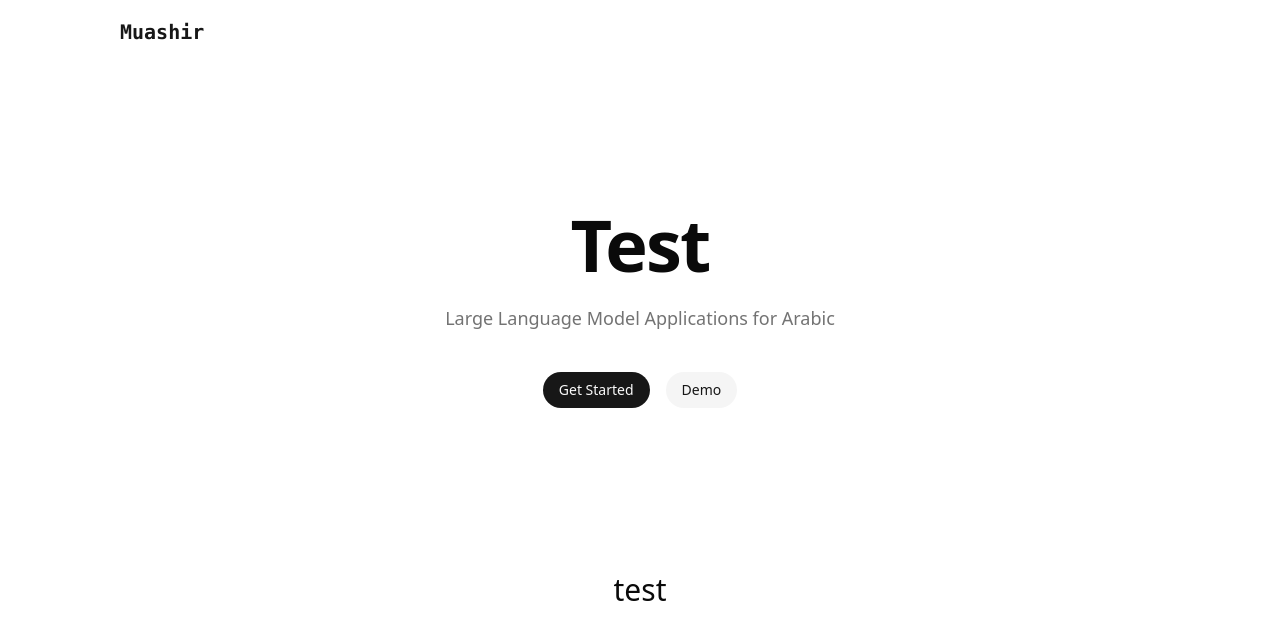
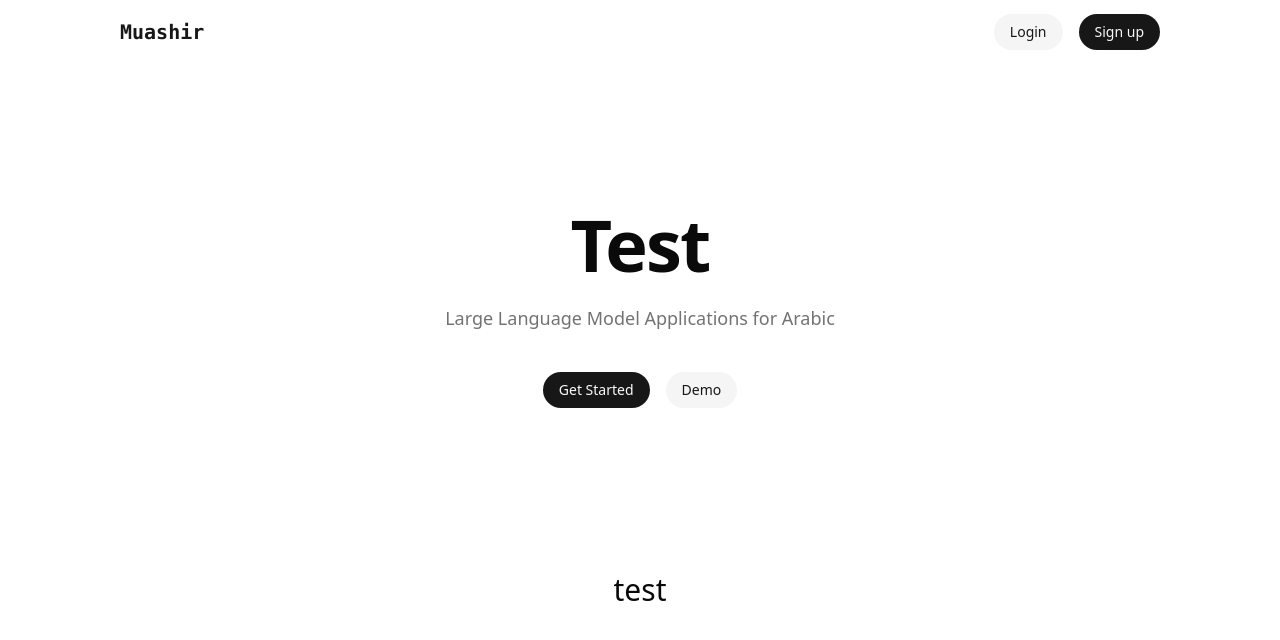
Before and after one commit to DevAliSa/muashir, a Next.js app: page / in a window 1280 px wide. Shown: the top 640 px of the page. Built offline with nearby package versions, Linux system fonts and the light colour scheme.

Commit message:
Adding Buttons

```diff
--- a/components/ui/common/Navbar.tsx
+++ b/components/ui/common/Navbar.tsx
@@ -2,9 +2,11 @@
 import MaxWidthWrapper from './MaxWidthWrapper'
 import {  Sparkle } from 'lucide-react'
 import Link from 'next/link';
+import { buttonVariants } from '../button';
 
 export const Navbar = () => {
-  return (
+    const user = false
+    return (
     <header>
         <MaxWidthWrapper>
             <div className='flex justify-between items-center h-16'>
@@ -13,9 +15,34 @@
                     Muashir
                     </samp>
                 </Link>
+                <nav className="hidden md:flex items-center space-x-4">
+                {!user ? (
+                    <>
+                    <Link href="/login" className={buttonVariants({variant: "secondary"})}>
+                        Login
+                        </Link>
+                        <Link href="/register" className={buttonVariants()}>
+                            Sign up
+                        </Link>
+                        </>
+                    ):(
+                    <div className="flex items-center gap-2">
+                        <Link href="/dashboard"
+                            className={buttonVariants({variant: "secondary"})}
+                            >
+                            Dashboard
+                            </Link>
+                            <Link className={buttonVariants()} href={"/create"}>
+                                Create
+                            </Link>
+
+                        </div>
+                    )
+                }
+                </nav>
             </div>
         </MaxWidthWrapper>
     </header>
-  )
+    )
 }
 export default Navbar
```
